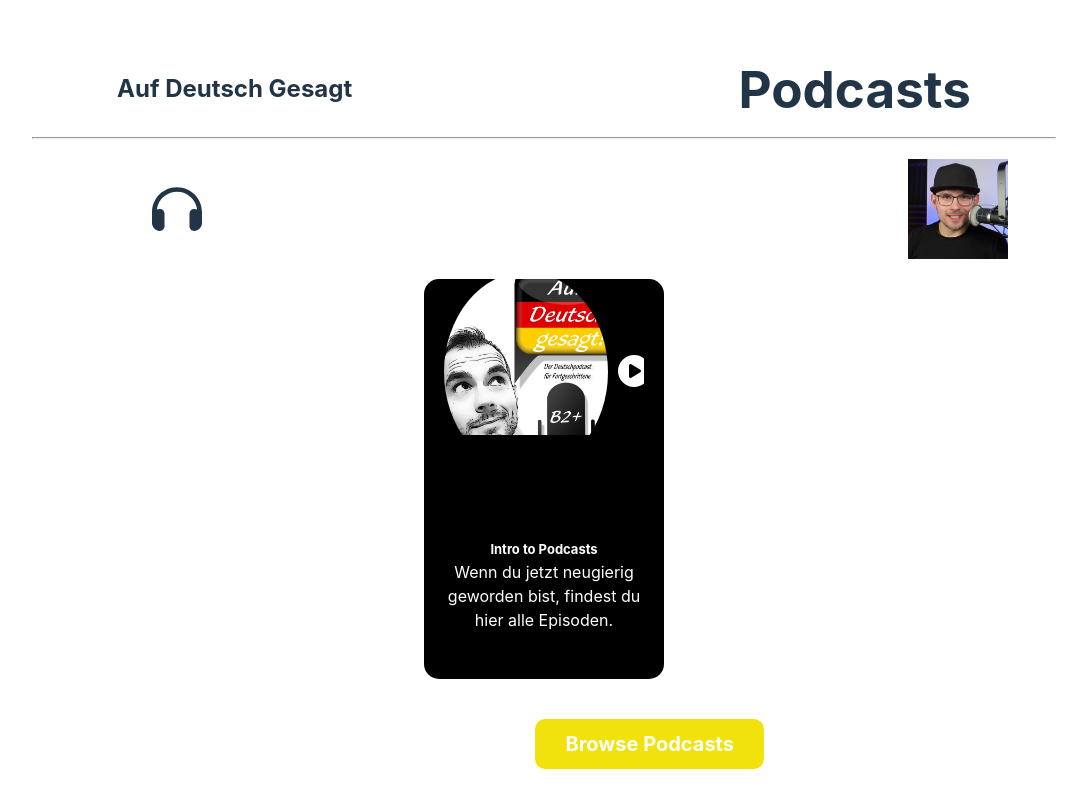
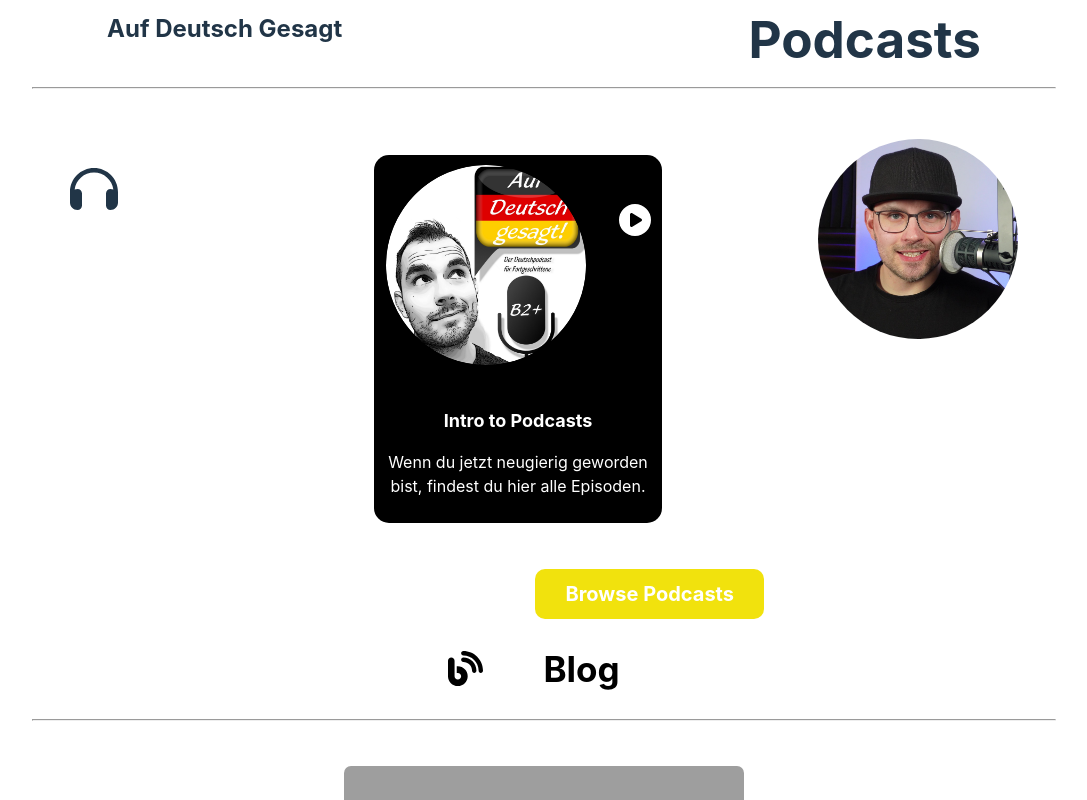
Before and after one commit to Palmera-Stack2/AufDeutschGesagt, a React (Vite) app in the folder client/: page / in a window 1280 px wide. Shown: the part 1760-2560 px from the top of the page, without its empty margins (96-1183 px from the left). Built offline with nearby package versions, Linux system fonts and the light colour scheme; grey boxes are pictures that could not be loaded.

Commit message:
changes in the podcast Section

```diff
--- a/client/src/components/sections/Podcast.module.css
+++ b/client/src/components/sections/Podcast.module.css
@@ -1,21 +1,11 @@
-.page-section {
+.podcastsSection {
+  width: 100%;
+}
 
-}
 .podcastsHeader {
   display: flex;
-  justify-content: space-between;
-  align-items: center;
-  margin: 20px 0;
-  padding-left: 20px;
-  padding-right: 20px;
-  flex-direction: column;
-}
-.podcastsHeader h2 {
-  margin: 0;
-}
-
-.podcastsHeader h1 {
-  margin: 0;
+  justify-content: space-around;
+  flex-direction: row;
 }
 .hrDiv {
   display: flex;
@@ -27,48 +17,57 @@
   width: 80%;
   font: black;
 }
-.podcastsContentHeader {
+.podcastsContent {
   display: flex;
-  justify-content: space-between;
-
+  flex-direction: row;
+  justify-content: space-evenly;
   align-items: center;
-  padding-bottom: 20px;
-  padding-right: 40px;
-  width: 100%;
+  margin: 10px;
+  margin-top: 50px;
 }
-
 .HeadphonesIcon {
-  display: flex;
-  justify-content: center;
-  margin-top: 0;
-  margin-left: 20%;
+  margin-bottom: 300px;
+}
+.faHeadphones {
+  font-size: 3rem;
 }
 .rightImg {
   display: flex;
   justify-content: center;
-  margin-top: 0;
-  margin-left: 20%;
-  height: 30%;
-  width: 30%;
+  margin-bottom: 200px;
 }
 .studioImg {
-  width: 100px;
-  height: 100px;
+  width: 200px;
+  height: 200px;
+  border-radius: 50%;
   object-fit: cover;
 }
+.BtnContainer {
+  display: grid;
+  padding: 20px;
+  width: fit-content;
+  float: right;
+  margin-right: 400px;
+}
+.browseBtn {
+  border-radius: 10px;
+  background-color: #f1e20d;
+  color: white;
+  font-size: 20px;
+  font-weight: bold;
+  border: none;
+  cursor: pointer;
+  padding: 10px 30px;
+}
 
-.faHeadphones {
-  margin-left: 0;
-  font-size: 50px;
-}
+/*/ card styles
+*/
 .cardSection {
   display: flex;
   justify-content: center;
   align-items: center;
-  flex-wrap: wrap;
-  height: fit-content; /* Use 100vh to cover the full viewport height */
-  width: 100%; /* Set the width to fill the available space */
-  margin-bottom: 30px;
+  margin-left: 100px;
+  flex-direction: column;
 }
 
 .card {
@@ -76,24 +75,54 @@
   flex-direction: column;
   background-color: black;
   color: white;
-  width: 15rem;
+  width: 18rem;
   border-radius: 15px;
-  height: 20rem;
+  height: 23rem;
   overflow-y: scroll;
+}
+.cardHeader {
+  display: flex;
+  justify-content: space-around;
+  margin-top: 10px;
 }
 .card::-webkit-scrollbar {
   display: none;
 }
+.card::-webkit-scrollbar {
+  display: none;
+}
+.cardText {
+  display: flex;
+  justify-content: center;
+  align-items: center;
+  text-align: center;
+  padding: 10px;
+  flex-direction: column;
+  margin-top: 2rem;
+  font-size: small;
+}
+.cardText h4 {
+  font-size: large;
+  margin-bottom: 1rem;
+}
+.cardText p {
+  font-size: medium;
+}
+.playButton {
+  font-size: xx-large;
+  margin-top: 2rem;
+}
+.faCirclePlay,
+.faCircleStop {
+  transition: transform 0.3s ease;
+}
 
-.cardHeader {
-  display: flex;
-  align-items: center;
-  justify-content: space-around;
-  padding-left: 20px;
-  padding-right: 20px;
-  padding-top: 30px;
-  margin-bottom: 10px;
-  height: 200px;
+.faCirclePlay:hover {
+  transform: scale(1.2);
+}
+
+.faCircleStop:hover {
+  transform: rotate(45deg);
 }
 .cardImg {
   width: 200px;
@@ -108,294 +137,42 @@
   height: 100%;
   object-fit: cover;
 }
-.cardText {
-  height: 60%;
-  display: flex;
-  justify-content: center;
-  align-items: center;
-  text-align: center;
-  padding: 20px;
-  flex-direction: column;
-  margin-top: 3rem;
-}
-
-.playButton {
-  margin-left: 100px;
-  margin-left: auto;
-  font-size: xx-large;
-}
-.faCirclePlay,
-.faCircleStop {
-  transition: transform 0.3s ease;
-}
-
-.faCirclePlay:hover {
-  transform: scale(1.2);
-}
-
-.faCircleStop:hover {
-  transform: rotate(45deg);
-}
-.BtnContainer {
-  display: grid;
-  padding: 20px;
-  margin-top: 20px;
-}
-.browseBtn {
-  border-radius: 10px;
-  background-color: #f1e20d;
-  color: white;
-  font-size: 20px;
-  font-weight: bold;
-  border: none;
-  cursor: pointer;
-  padding: 10px 30px;
-}
-@media (min-width: 768px) {
-  .podcastsSection {
-    margin-bottom: 100px;
-    padding-top: 30px;
-    width: 100%;
-  }
+@media (max-width: 400px) {
   .podcastsHeader {
     display: flex;
-    justify-content: space-around;
-    flex-direction: row;
+    align-items: center;
+    flex-direction: column;
+    font-size: x-small;
   }
+  .rightImg {
+    display: none;
+  }
+  .podcastsContent {
+    display: flex;
+    flex-direction: column;
+    justify-content: center;
+    align-items: center;
+    margin-top: 0;
+  }
+  .HeadphonesIcon {
+    margin-bottom: 5px;
 
+  }
+  .faHeadphones{
+    font-size: 2rem;
+  }
   .cardSection {
+    margin-left: 0px;
+  }
+  .BtnContainer {
     display: flex;
     justify-content: center;
     align-items: center;
-    flex-direction: column;
+    margin-right: 10px;
+    width: 100%;
   }
-  .card {
-    height: 25rem;
-  }
-  .card::-webkit-scrollbar {
-    display: none;
-  }
-  .podcastsContentHeader {
-    margin: 0;
-  }
-  .cardText {
-    display: flex;
-    justify-content: center;
-    align-items: center;
-    text-align: center;
-    padding: 15px;
-    flex-direction: column;
-    margin-top: 3rem;
-    font-size: small;
-  }
-  .cardText p {
-    font-size: medium;
-  }
-  .BtnContainer {
-    display: flex;
-    align-items: center;
-    align-self: flex-end;
-    margin-right: 400px;
-  }
-  .browseBtn {
-    margin-block-start: auto;
-  }
-}
-
-/* .podcast {
-  position: relative;
-}
-
-.podcastHeader {
-  display: flex;
-  flex-wrap: wrap;
-  align-items: center;
-  justify-content: space-between;
-  padding: 0 150px;
-  margin-top: 80px;
-}
-
-.podcastHeader h1 {
-  font-weight: 300;
-}
-
-.podcastHeader h3 {
-  font-size: 2vw;
-}
-
-.hrDiv {
-  display: flex;
-  justify-content: center;
-  margin: 10px 50px;
-}
-
-.podcastHr {
-  height: 2px;
-  width: 100%;
-  background-color: black;
-}
-
-.headphonesWrapper {
-  width: 100%;
-  display: flex;
-}
-
-.headphones {
-  font-size: 2.5rem;
-  padding-top: 50px;
-  padding-left: 200px;
-}
-
-.podcastContainer {
-  margin: 100px;
-  justify-content: center;
-  display: flex;
-}
-
-.wrapper {
-  display: flex;
-  justify-content: space-between;
-  flex-wrap: wrap-reverse;
-}
-
-.boxCard {
-  display: flex;
-  flex-direction: column;
-  background-color: black;
-  color: #fff;
-  border-radius: 10px;
-  padding: 20px;
-  font-size: 150%;
-  width: 500px;
-  height: 600px;
-}
-
-.play {
-  font-size: 3rem;
-  padding: 20px;
-  margin-left: 130px;
-  margin-bottom: 50px;
-}
-
-.play:hover {
-  cursor: pointer;
-  color: #dcdcdc;
-}
-
-.boxImage {
-  width: 250px;
-  height: 250px;
-  padding: 20px;
-  margin-bottom: 350px;
-  margin-left: 350px;
-}
-
-.boxCard img {
-  margin: 20px;
-}
-
-.boxcardText {
-  align-self: baseline;
-  width: 100%;
-  padding: 40px;
-  font-family: "Roboto", sans-serif;
-  text-align: center;
-}
-
-.boxcardText p {
-  font-size: 1.5rem;
-  margin-top: 50px;
-  text-align: justify;
-}
-
-.podcastButton {
-  width: 100%;
-  display: flex;
-  justify-content: center;
-}
-
-.podcastButton button {
-  background-color: #fece00;
-  color: #444;
-  padding: 15px;
-
-  width: 300px;
-}
-
-.socialMedia {
-  width: 100%;
-  display: flex;
-  justify-content: center;
-}
-
-.socialMedia img {
-  width: 100px;
-  height: 100px;
-}
-
-@media (max-width: 900px) {
-  .podcastHeader {
-    flex-wrap: wrap;
-    justify-content: center;
-    padding-top: 10px;
-    margin-top: 80px;
-
-    margin-top: 2px;
+  .card p{
+   margin: 20px;
   }
 
-  .boxImage {
-    width: 150px;
-    height: 150px;
-    margin-bottom: 20px;
-    margin-left: 220px;
-  }
-
-  .boxImage img {
-    width: 120px;
-    height: 120px;
-  }
-
-  .play {
-    font-size: 3rem;
-    padding: 20px;
-    margin-left: 60px;
-    margin-bottom: 50px;
-  }
-
-  .boxCard {
-    width: 350px;
-    height: 600px;
-  }
-
-  .boxCard img {
-    width: 100px;
-    height: 100px;
-  }
-
-  .podcastButton button {
-    margin-top: 50px;
-  }
-
-  .headphones {
-    position: absolute;
-    top: 110px;
-    padding-top: 80px;
-    padding-left: 130px;
-  }
 }
-
-@media (max-width: 414px) {
-  .podcastHeader {
-    display: flex;
-    justify-content: center;
-    flex-wrap: wrap;
-  }
-
-  .podcastHeader h1 {
-    font-size: 1.8rem;
-  }
-
-  .headphonesWrapper {
-    position: relative;
-  }
-} */
--- a/client/src/components/sections/Podcasts.jsx
+++ b/client/src/components/sections/Podcasts.jsx
@@ -35,7 +35,68 @@ export default function Podcasts() {
         <div className={podcastsStyle.hrDiv}>
           <hr className={podcastsStyle.Hr} />
         </div>
-        <div className={podcastsStyle.podcastsContent}>
+
+          <div className={podcastsStyle.podcastsContent}>
+            <div className={podcastsStyle.HeadphonesIcon}>
+              <FontAwesomeIcon
+                icon={faHeadphones}
+                className={podcastsStyle.faHeadphones}
+              />
+            </div>
+            <div className={podcastsStyle.cardSection}>
+              <div className={podcastsStyle.card}>
+                <div className={podcastsStyle.cardHeader}>
+                  <div className={podcastsStyle.cardImg}>
+                    <img
+                      src={cover}
+                      alt="podcastCover "
+                      className={podcastsStyle.coverImg}
+                    />
+                  </div>
+                  <div className={podcastsStyle.playButton}>
+                    <div>
+                      <FontAwesomeIcon
+                        icon={isPlaying ? faCircleStop : faCirclePlay}
+                        className={podcastsStyle.faCirclePlay}
+                        onClick={toggleAudio}
+                      />
+                      <audio ref={Vorstellung} src={VorstellungFile} />
+                    </div>
+                  </div>
+                </div>
+                <div className={podcastsStyle.cardText}>
+                  <h4>Intro to Podcasts</h4>
+                  <p>
+                    Wenn du jetzt neugierig geworden bist, findest du hier alle
+                    Episoden.
+                  </p>
+                </div>
+              </div>
+            </div>
+            <div className={podcastsStyle.rightImg}>
+              <img
+                src={Studio}
+                alt="Studio-img"
+                className={podcastsStyle.studioImg}
+              />
+            </div>
+          </div>
+          <div className={podcastsStyle.BtnContainer}>
+            <a
+              href="https://www.patreon.com/aufdeutschgesagt"
+              className={podcastsStyle.browseBtn}
+            >
+              Browse Podcasts
+            </a>
+          </div>
+
+      </div>
+    </div>
+  );
+}
+
+{
+  /* <div className={podcastsStyle.podcastsContent}>
           <div className={podcastsStyle.podcastsContentHeader}>
             <div className={podcastsStyle.HeadphonesIcon}>
               <FontAwesomeIcon
@@ -89,8 +150,5 @@ export default function Podcasts() {
               </a>
             </div>
           </div>
-        </div>
-      </div>
-    </div>
-  );
+        </div> */
 }
```
